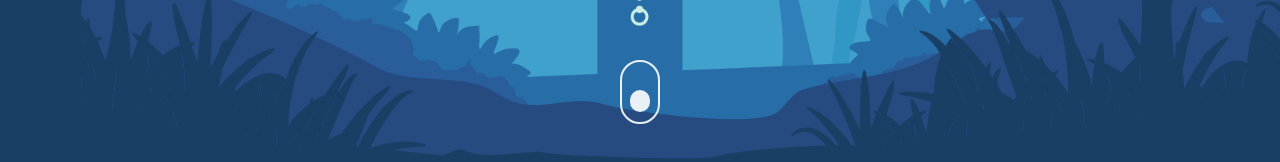
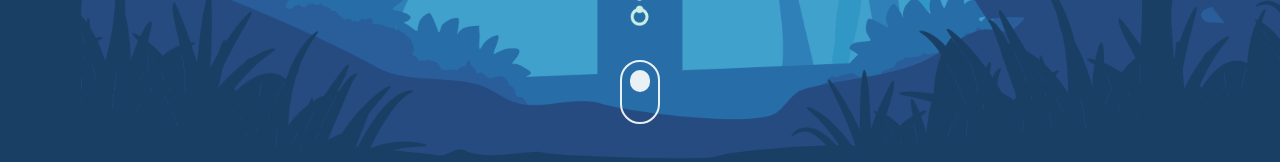
Before and after one commit to sergiovzambelli/semperludens_site, a Next.js app: page / in a window 1280 px wide. Shown: the part 580-742 px from the top of the page. Built offline with nearby package versions, Linux system fonts and the light colour scheme.

Commit message:
Fix: animation time

```diff
--- a/src/components/ScrollDownAnim.tsx
+++ b/src/components/ScrollDownAnim.tsx
@@ -11,7 +11,7 @@ export default function ScrollDownAnim() {
         transition={{
           y : {
             duration: 0.4,
-            repeatDelay: 0.2,
+            repeatDelay: 0.8,
             repeat: Infinity,
             repeatType: "reverse",
             ease: "easeInOut",
```
